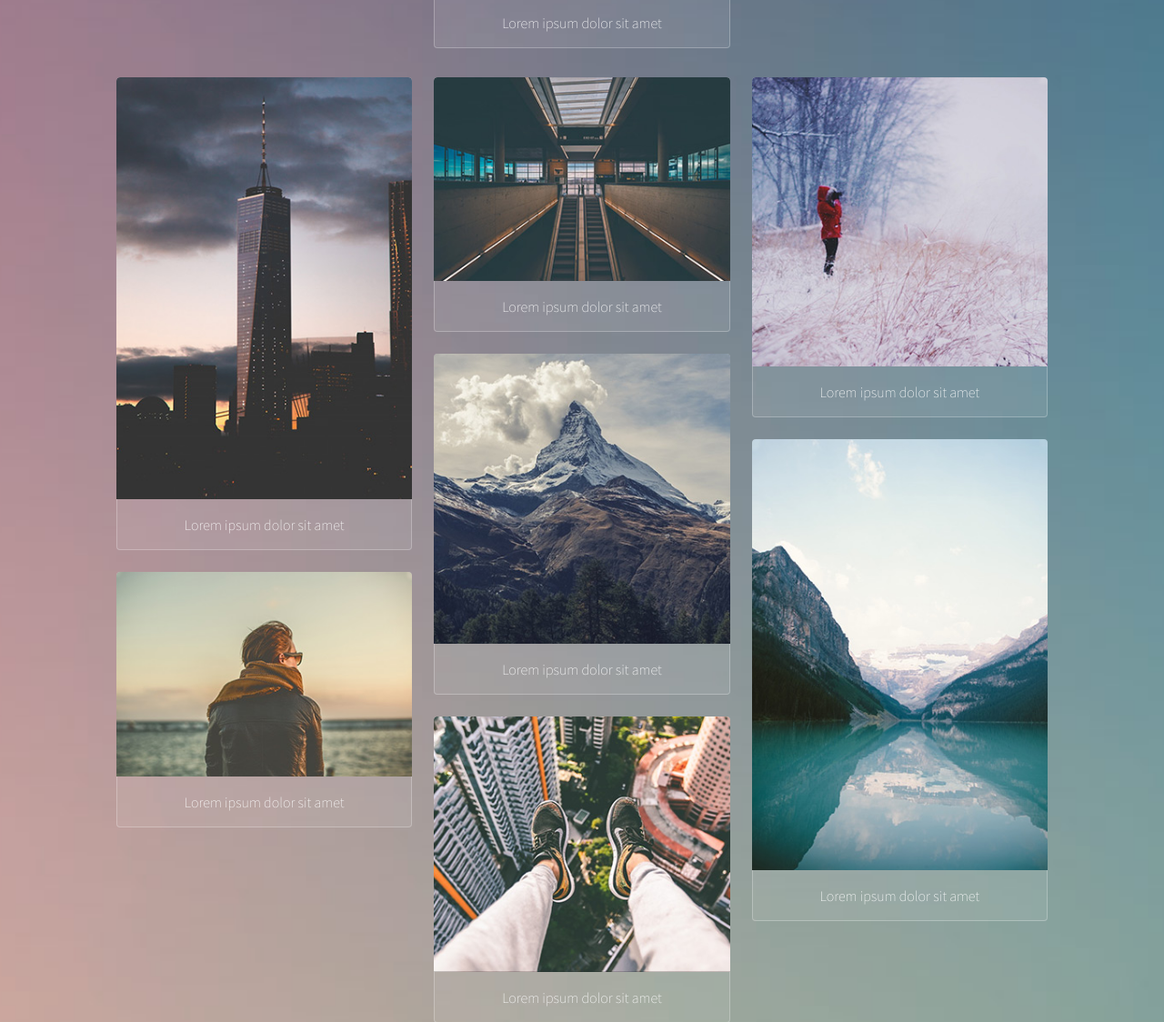
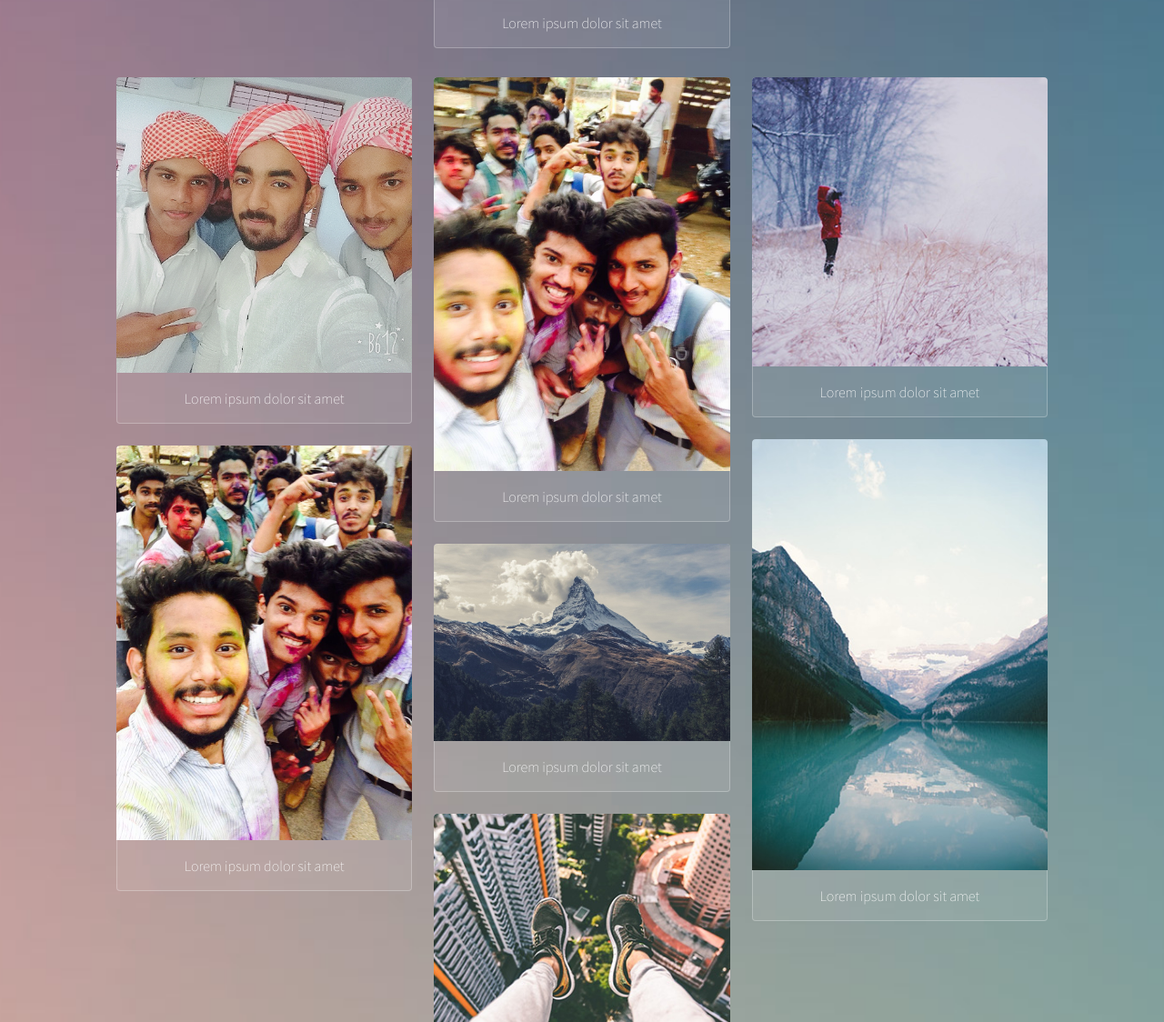
Before and after one commit to muhammedthanseer/webapplication1, a plain HTML site: page temp/index.html in a window 1280 px wide. Shown: the part 1832-2956 px from the top of the page at 91% size. Drawn offline with Linux system fonts and the light colour scheme.

Commit message:
first commit

```diff
--- a/temp/index.html
+++ b/temp/index.html
@@ -86,22 +86,22 @@
 						<!-- Thumbnails -->
 							<section class="thumbnails">
 								<div>
-									<a href="images/fulls/01.jpg">
-										<img src="images/thumbs/01.jpg" alt="" />
+									<a href="images/fulls/001.jpg">
+										<img src="images/fulls/001.jpg" alt="" />
 										<h3>Lorem ipsum dolor sit amet</h3>
 									</a>
-									<a href="images/fulls/02.jpg">
-										<img src="images/thumbs/02.jpg" alt="" />
+									<a href="images/fulls/002.jpg">
+										<img src="images/fulls/002.jpg" alt="" />
 										<h3>Lorem ipsum dolor sit amet</h3>
 									</a>
 								</div>
 								<div>
-									<a href="images/fulls/03.jpg">
-										<img src="images/thumbs/03.jpg" alt="" />
+									<a href="images/fulls/003.jpg">
+										<img src="images/fulls/003.jpg" alt="" />
 										<h3>Lorem ipsum dolor sit amet</h3>
 									</a>
 									<a href="images/fulls/04.jpg">
-										<img src="images/thumbs/04.jpg" alt="" />
+										<img src="images/fulls/04.jpg" alt="" />
 										<h3>Lorem ipsum dolor sit amet</h3>
 									</a>
 									<a href="images/fulls/05.jpg">
```
Also changed, not shown: 1 other file.
